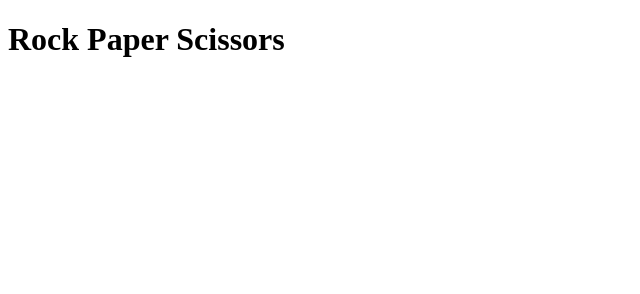
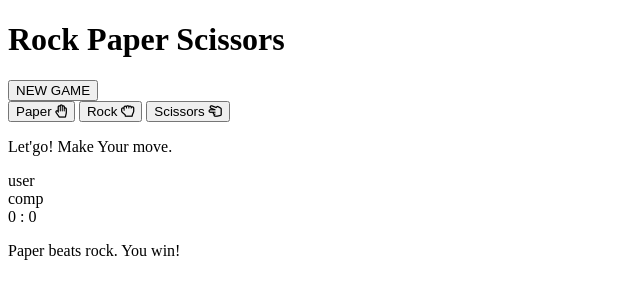
Before and after one commit to krollukasz/8.4_Game, a website: page index.html in a window 1280 px wide. Shown: the whole page, without its empty margins (0-640 px from the left). Drawn offline with Linux system fonts and the light colour scheme.

Commit message:
Add new game button, change html structure

```diff
--- a/index.html
+++ b/index.html
@@ -9,19 +9,48 @@
     </head>
 
     <body>
-        <header>
-            <h1>Rock Paper Scissors</h1>
-        </header>
+        <div class="container">
+            <div class="row">
+                <header>
+                    <h1>Rock Paper Scissors</h1>
+                </header>
+            </div>
+        </div>
 
+        <div id="buttons" class="container">
+            <div class="newGameButton">
+                <button class="newGame">
+                    NEW GAME
+                </button>
+            </div>
+            <div class="row">
+                <button class="button" id="paper">Paper
+                    <span><i class="far fa-hand-paper"></i></span>
+                </button>
+                <button class="button" id="paper">Rock
+                    <span><i class="far fa-hand-rock"></i></span>
+                </button>
+                <button class="button" id="paper">Scissors
+                    <span><i class="far fa-hand-scissors"></i></span>
+                </button>
+            </div>
+        </div>
 
+        <div id="info" class="container">
+            <p id="action-message">Let'go! Make Your move.</p>
+        </div>
 
+        <div id="score-board-table" class="container">
+            <div class="row">
+                <div class="">user</div>
+                <div class="">comp</div>
+                <span id="user-score">0</span> : <span id="computer-score">0</span>
+            </div>
+        </div>
 
-
-
-
-
-
-
+        <div class="result">
+            <p>Paper beats rock. You win!</p>
+        </div>
 
     <script src="js/script.js"></script>
     </body>
```
